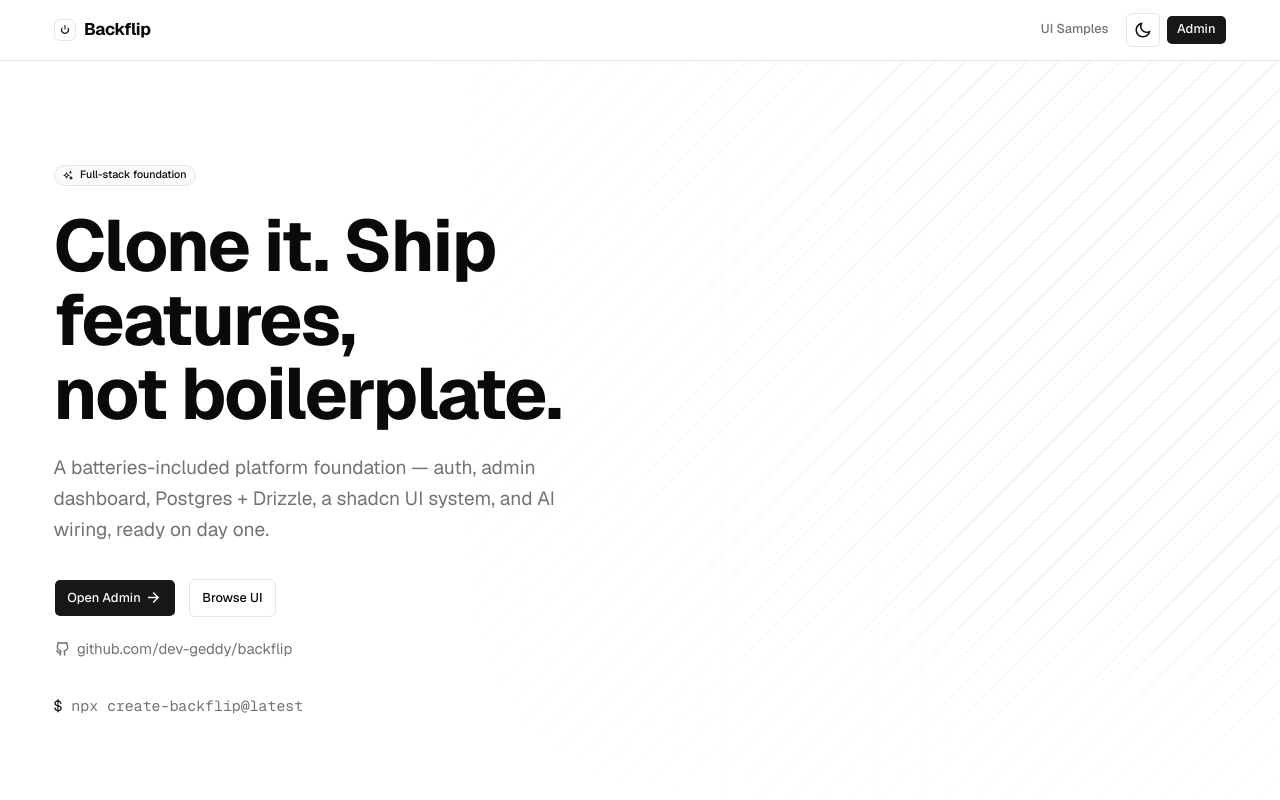
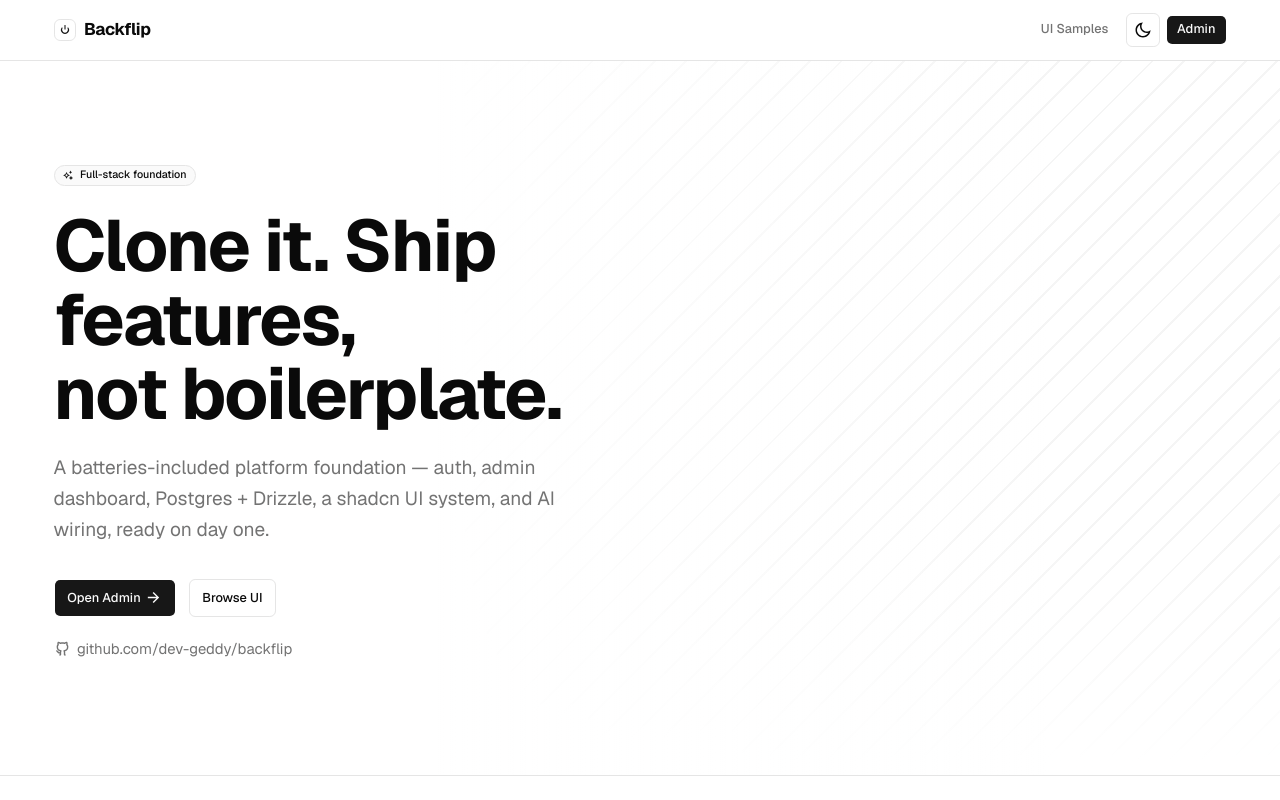
Before and after one commit to dev-geddy/backflip, a Next.js app in the folder apps/web/: page / in a window 1280 px wide. Shown: the top 800 px of the page. Built offline with nearby package versions, Linux system fonts and the light colour scheme.

Commit message:
chore(web): drop npx create command line from hero

```diff
--- a/apps/web/app/_components/hero.tsx
+++ b/apps/web/app/_components/hero.tsx
@@ -66,9 +66,6 @@ export function Hero() {
             <RiGithubLine className="size-4" aria-hidden="true" />
             github.com/dev-geddy/backflip
           </a>
-          <p className="mt-7 font-mono text-sm text-muted-foreground">
-            <span className="text-primary">$</span> npx create-backflip@latest
-          </p>
         </div>
       </div>
     </section>
```
